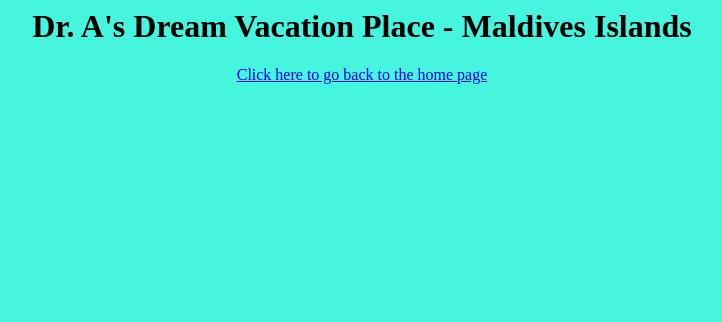
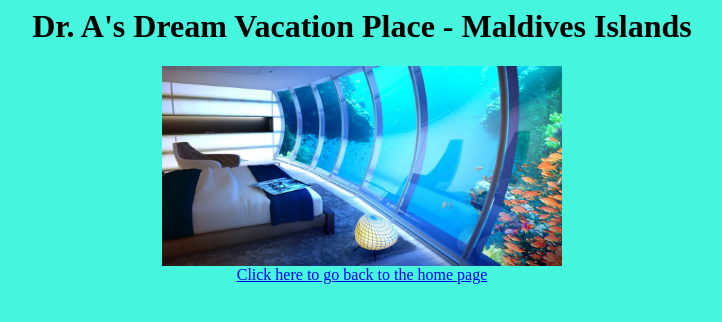
Before and after one commit to DrCarlArringtonCPCC001/DrCarlArringtonCPCC001.github.io, a plain HTML site: page travel.html in a window 1280 px wide. Shown: the whole page, without its empty margins (278-1000 px from the left). Drawn offline with Linux system fonts and the light colour scheme.

Commit message:
Update travel.html

```diff
--- a/travel.html
+++ b/travel.html
@@ -11,7 +11,10 @@
   <body>
     <center>
       <h1>Dr. A's Dream Vacation Place - Maldives Islands</h1>
-
+      <a href="maldives001.jpg">
+      <img src="maldives001.jpg" title="Maldives Photo #1" width="400" height="200">
+      </a>
+      <br>
       <a href="index.html">Click here to go back to the home page</a>
     </center>
   </body>
```
